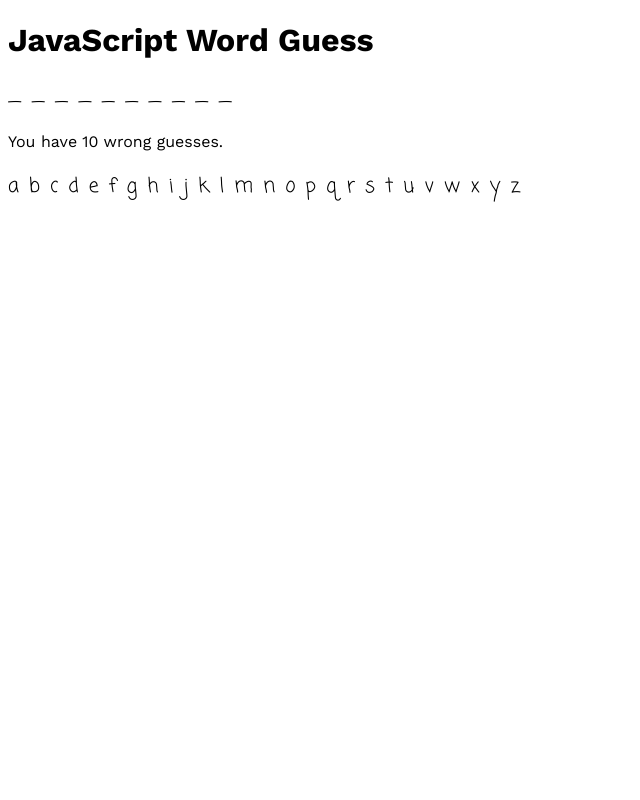
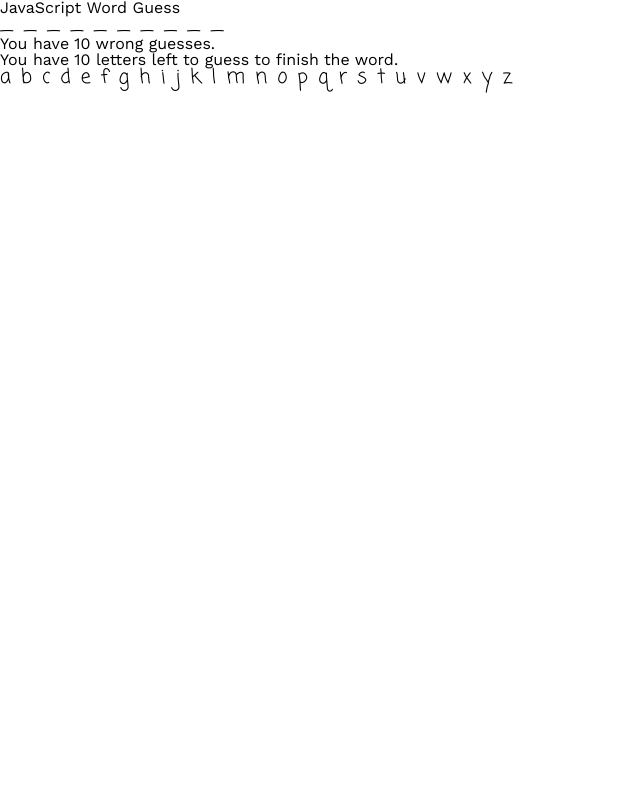
Before and after one commit to jeremiahscanlon/hangman, a PHP site: page / in a window 1280 px wide. Shown: the whole page, without its empty margins (0-640 px from the left). Run offline with PHP 8.4, Linux system fonts and the light colour scheme; some libraries are stand-ins or nearby versions.

Commit message:
javascript changes

```diff
--- a/assets/css/custom.css
+++ b/assets/css/custom.css
@@ -1,5 +1,24 @@
+html, body{
+  min-height: 100%;
+}
+
 body {
 	font-family: 'Work Sans', sans-serif;
+	position: relative;
+}
+
+#overlay{
+  position: fixed;
+  top: 0;
+  left: 0;
+  height: 100%;
+  width: 100%;
+  z-index: 10;
+  background-color: rgba(0,0,0,0.5);
+}
+
+#overlay button {
+	margin: 20px;
 }
 
 #alphabet p, #word p {
--- a/assets/js/javascript.js
+++ b/assets/js/javascript.js
@@ -16,30 +16,47 @@ document.querySelector('#word').innerHTML = word;
 var alphaId = '<p> ' + alphabet.join('') + ' </p>';
 document.querySelector('#alphabet').innerHTML = alphaId;
 
-var alertCounter = 10;
-var alert = '<p>You have ' + alertCounter + ' wrong guesses.</p>';
-document.querySelector('#alert').innerHTML = alert;
+var wrongCounter = 10;
+var wrong = '<p>You have ' + wrongCounter + ' wrong guesses.</p>';
+document.querySelector('#alertWrong').innerHTML = wrong;
+
+var correctCounter = playWord.length;
+var alertRight = '<p>You have ' + correctCounter + ' letters left to guess to finish the word.</p>';
+document.querySelector('#alertRight').innerHTML = alertRight;
 
 document.onkeypress = function (event) {
 
+	//if () {
 		var userGuess = String.fromCharCode(event.keyCode).toLowerCase();
 
 		var guess = '<p>You guessed: ' + userGuess + '</p>';
 		document.querySelector('#guessed').innerHTML = guess;
 
-
 		var j = alphabet.indexOf(userGuess);
 		if (playWord.indexOf(userGuess) >= 0) {
 				alphabet[j]= '<span class="correct">_</span>'
+				document.getElementById('nice').style.display = "block";
 				var nice = '<p>Nice!</p>';
 				document.querySelector('#nice').innerHTML = nice;
+				correctCounter = correctCounter - 1;
+				if (correctCounter > 1){
+					var alertRight = '<p>You have ' + correctCounter + ' letters left to guess to finish the word.</p>';
+				} else {
+					var alertRight = '<p>You have ' + correctCounter + ' letter left to guess to finish the word. Concentrate!</p>';
+				}
+				document.querySelector('#alertRight').innerHTML = alertRight;
+				document.getElementById('nice').style.display = "none";
 			} else {
 				alphabet[j]= '<span class="wrong">X</span>'
-			alertCounter = alertCounter - 1;
-			var alert = '<p>You have ' + alertCounter + ' wrong guesses left. Be Careful!</p>';
-			document.querySelector('#alert').innerHTML = alert;
+				wrongCounter = wrongCounter - 1;
+				if (wrongCounter > 1){
+					var alertWrong = '<p>You have ' + wrongCounter + ' wrong guesses left. Be Careful!</p>';
+				} else {
+					var alertWrong = '<p>You have ' + wrongCounter + ' wrong guess left. Choose Wisely!</p>';
 				}
-
+				document.querySelector('#alertWrong').innerHTML = alertWrong;
+				document.getElementById('nice').style.display = "none";
+			}
 
 		var alphaId = '<p> ' + alphabet.join('') + ' </p>';
 		document.querySelector('#alphabet').innerHTML = alphaId;
@@ -52,5 +69,11 @@ document.onkeypress = function (event) {
 
 		var word = '<p> ' + spaces.join('') + ' </p>';
 		document.querySelector('#word').innerHTML = word;
+	} //else {
+		//document.querySelector('#word').innerHTML = word;
+	//}
+//}
+
+function startAgain() {
 
 }
--- a/index.html
+++ b/index.html
@@ -2,6 +2,7 @@
 <html>
 <head>
 	<title>JavaScript Word Guess Game</title>
+	<link rel="stylesheet" type="text/css" href="assets/css/reset.css">
 	<link rel="stylesheet" type="text/css" href="assets/css/custom.css">
 	<link rel="stylesheet" href="https://maxcdn.bootstrapcdn.com/font-awesome/4.5.0/css/font-awesome.min.css">
 	<link href='https://fonts.googleapis.com/css?family=Coming+Soon|Work+Sans:400,300,500,600,700' rel='stylesheet' type='text/css'>
@@ -11,9 +12,11 @@
 	<div id="word"></div>
 	<div id="picture"></div>
 	<div id="guessed"></div>
-	<div id="alert"></div>
+	<div id="alertWrong"></div>
+	<div id="alertRight"></div>
 	<div id="nice"></div>
 	<div id="alphabet"></div>
+	<div id="overlay" style="display: none;"><button id='startAgain' value='Try Again' onclick="startAgain();">Try Again</button></div>
 
 	<script type="text/javascript" src="assets/js/javascript.js"></script>
 
```
Lines whose indentation alone changed are shown as unchanged.
